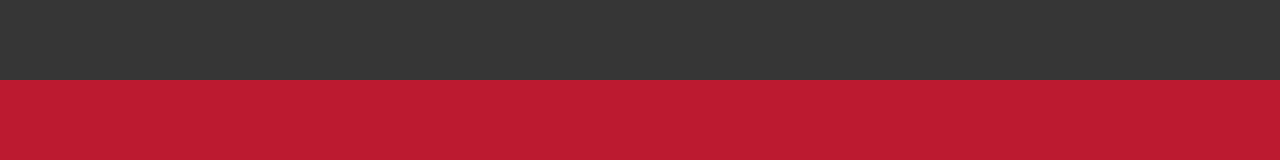
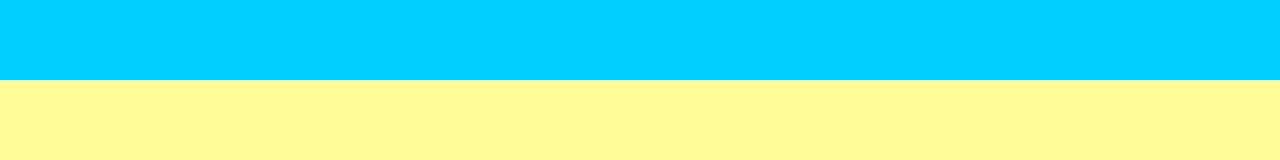
Before and after one commit to FloppyCacti/Todo-list, a website built with webpack: page src/index.html in a window 1280 px wide. Built offline with nearby package versions, Linux system fonts and the light colour scheme.

```diff
--- a/src/style.css
+++ b/src/style.css
@@ -3,12 +3,12 @@
     margin: 0;
     display: grid;
     grid-template-rows: 80px auto;
-    background-color: #bc1a30;
+    background-color: #fffb96;
 }
 
 header{
     grid-row: 1;
-    background-color: #363636;
+    background-color: #01cdfe;
 }
 
 #content{
```
Also changed, not shown: src/side-bar.js (added).
